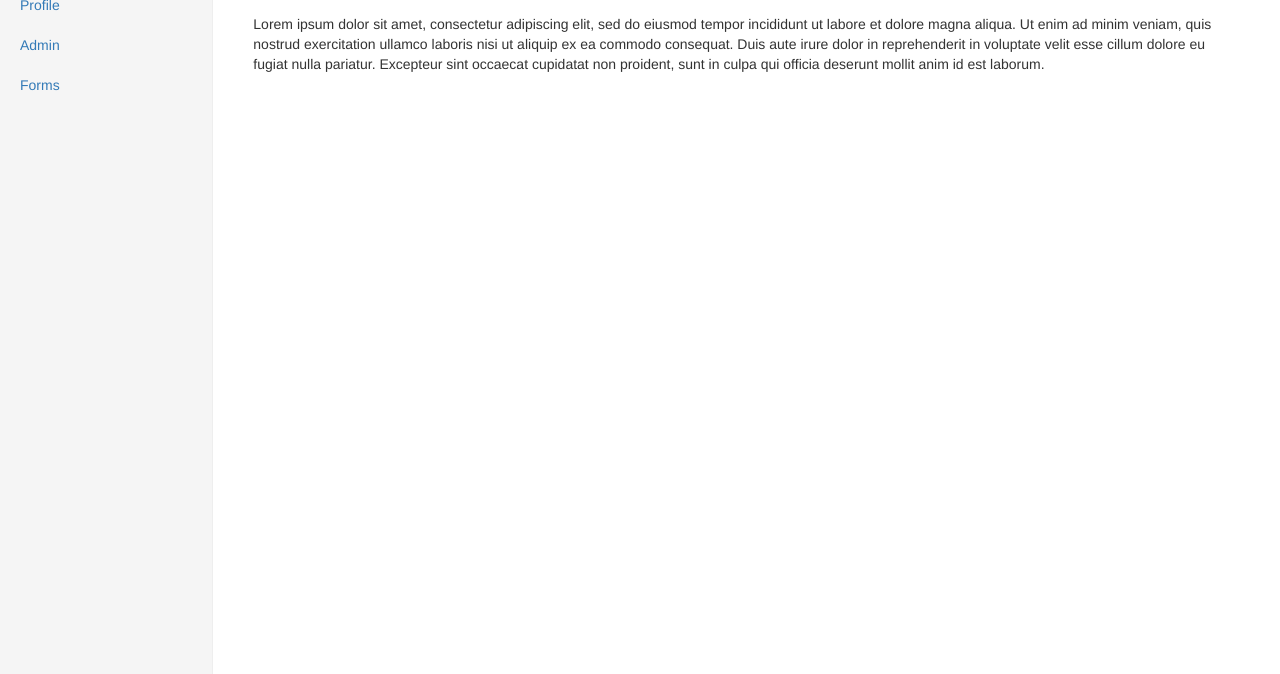
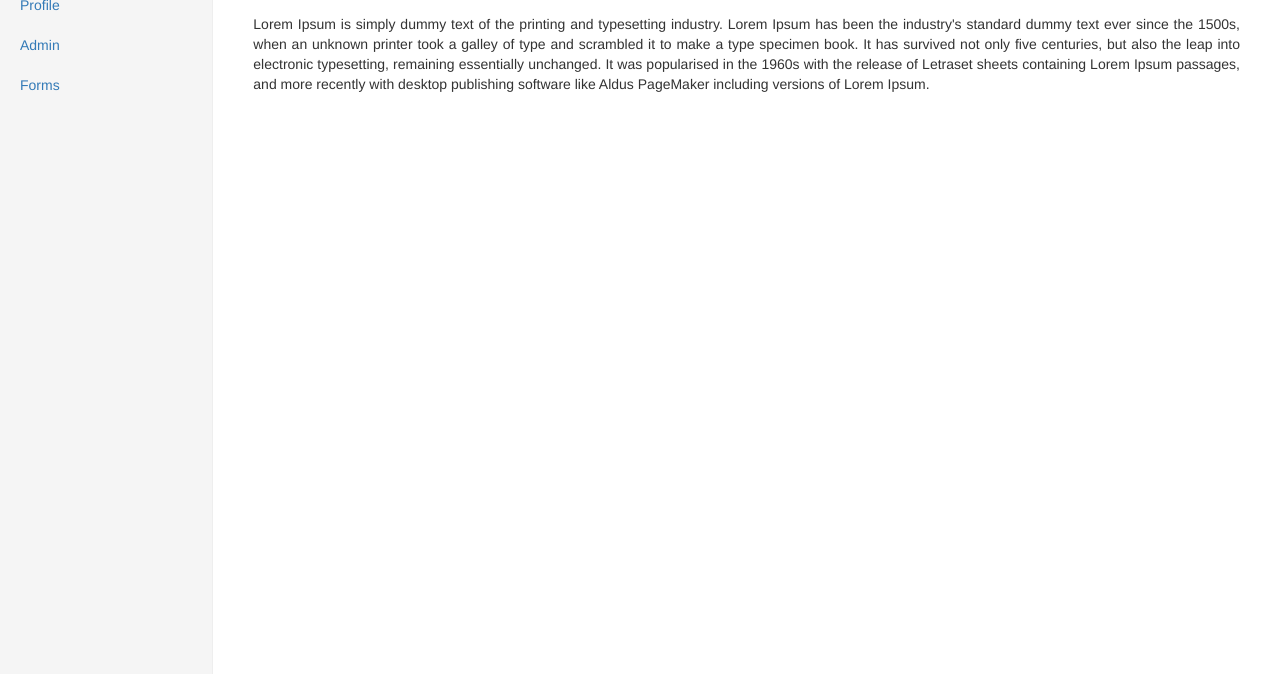
Before and after one commit to rayjl/WebDevSpring2016, a website: page public/assignment/home.html in a window 1280 px wide. Shown: the part 126-800 px from the top of the page. Drawn offline with nearby package versions, Linux system fonts and the light colour scheme.

Commit message:
Fixed paragraph tag...

```diff
--- a/public/assignment/home.html
+++ b/public/assignment/home.html
@@ -69,9 +69,9 @@
         <!--Main content-->
         <div class="col-sm-9 col-sm-offset-3 col-md-10 col-md-offset-2 main">
             <h1 class="page-header">Welcome!</h1>
-            <p1 class="text-left">
-                Lorem ipsum dolor sit amet, consectetur adipiscing elit, sed do eiusmod tempor incididunt ut labore et dolore magna aliqua. Ut enim ad minim veniam, quis nostrud exercitation ullamco laboris nisi ut aliquip ex ea commodo consequat. Duis aute irure dolor in reprehenderit in voluptate velit esse cillum dolore eu fugiat nulla pariatur. Excepteur sint occaecat cupidatat non proident, sunt in culpa qui officia deserunt mollit anim id est laborum.
-            </p1>
+            <p class="text-justify">
+                Lorem Ipsum is simply dummy text of the printing and typesetting industry. Lorem Ipsum has been the industry's standard dummy text ever since the 1500s, when an unknown printer took a galley of type and scrambled it to make a type specimen book. It has survived not only five centuries, but also the leap into electronic typesetting, remaining essentially unchanged. It was popularised in the 1960s with the release of Letraset sheets containing Lorem Ipsum passages, and more recently with desktop publishing software like Aldus PageMaker including versions of Lorem Ipsum.
+            </p>
         </div>
 
     </div>
```
